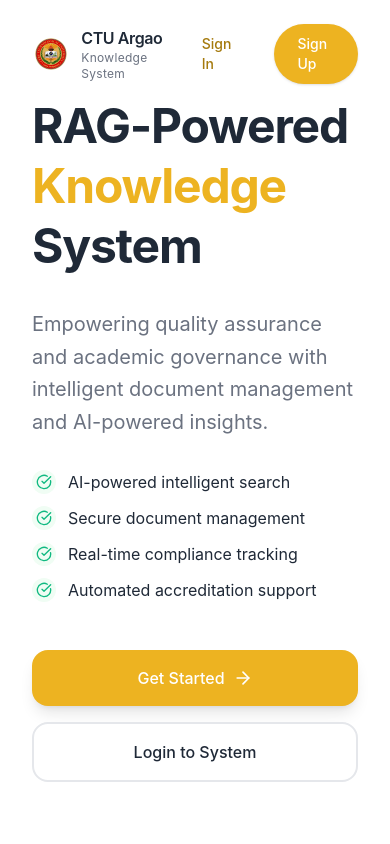
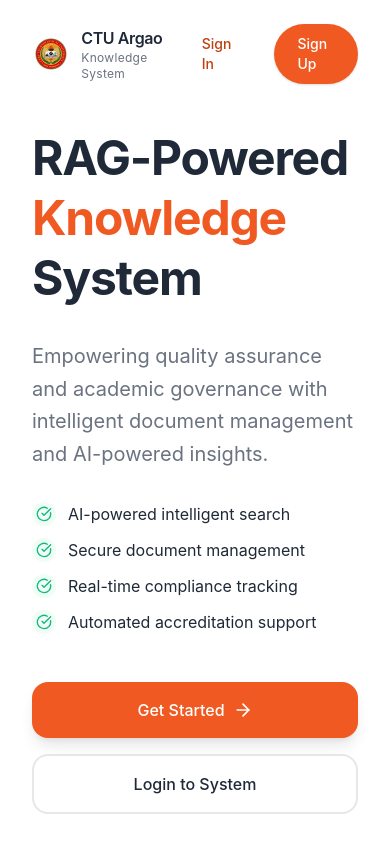
Before and after one commit to durf-nvn/rag-governance, a React (Vite) app: page / in a window 390 px wide. Shown: the top 844 px of the page. Built offline with nearby package versions, Linux system fonts and the light colour scheme; no server answers.

Commit message:
changed from gold to orange

```diff
--- a/src/app/pages/LandingPage.tsx
+++ b/src/app/pages/LandingPage.tsx
@@ -36,13 +36,13 @@ export function LandingPage() {
       icon: Database,
       title: "Knowledge Repository",
       description: "Store and manage all institutional policies, procedures, and documents in one secure, searchable location.",
-      color: "#EDB321"
+      color: "#F05A22"
     },
     {
       icon: MessageSquare,
       title: "AI Policy Q&A",
       description: "Ask questions in natural language and receive instant, accurate answers with source citations from documents.",
-      color: "#EDB321"
+      color: "#F05A22"
     },
     {
       icon: Award,
@@ -54,13 +54,13 @@ export function LandingPage() {
       icon: FileSearch,
       title: "Governance Reference",
       description: "Quick access to CHED memoranda, university policies, and regulatory frameworks with advanced search.",
-      color: "#EDB321"
+      color: "#F05A22"
     },
     {
       icon: Shield,
       title: "Audit Trail",
       description: "Complete tracking of all system activities including queries, document access, and version changes.",
-      color: "#EDB321"
+      color: "#F05A22"
     },
     {
       icon: Users,
@@ -98,13 +98,13 @@ export function LandingPage() {
           <div className="flex items-center gap-4">
             <Link
               to="/login"
-              className="px-6 py-2.5 text-sm font-medium text-[#A57A0D] hover:text-[#EDB321] transition-colors"
+              className="px-6 py-2.5 text-sm font-medium text-[#C23E0F] hover:text-[#F05A22] transition-colors"
             >
               Sign In
             </Link>
             <Link
               to="/signup"
-              className="px-6 py-2.5 text-sm font-medium bg-[#EDB321] text-white rounded-full hover:bg-[#A57A0D] transition-all shadow-sm hover:shadow-md"
+              className="px-6 py-2.5 text-sm font-medium bg-[#F05A22] text-white rounded-full hover:bg-[#C23E0F] transition-all shadow-sm hover:shadow-md"
             >
               Sign Up
             </Link>
@@ -113,7 +113,7 @@ export function LandingPage() {
       </nav>
 
       {/* Hero Section */}
-      <section className="relative pt-24 pb-24 overflow-hidden">
+      <section className="relative pt-32 pb-24 overflow-hidden">
         <div className="container mx-auto px-8">
           <div className="grid lg:grid-cols-2 gap-16 items-center">
             {/* Left Column */}
@@ -124,7 +124,7 @@ export function LandingPage() {
                 <h1 className="text-5xl md:text-6xl lg:text-7xl font-bold text-[#1F2937] leading-tight tracking-tight">
                   RAG-Powered
                   <br />
-                  <span className="text-[#EDB321]">Knowledge</span>
+                  <span className="text-[#F05A22]">Knowledge</span>
                   <br />
                   System
                 </h1>
@@ -149,14 +149,14 @@ export function LandingPage() {
               <div className="flex flex-col sm:flex-row gap-4 pt-4">
                 <Link
                   to="/signup"
-                  className="group inline-flex items-center justify-center gap-2 px-8 py-4 bg-[#EDB321] text-white rounded-2xl hover:bg-[#A57A0D] transition-all font-medium shadow-lg hover:shadow-xl"
+                  className="group inline-flex items-center justify-center gap-2 px-8 py-4 bg-[#F05A22] text-white rounded-2xl hover:bg-[#C23E0F] transition-all font-medium shadow-lg hover:shadow-xl"
                 >
                   Get Started
                   <ArrowRight className="h-5 w-5 group-hover:translate-x-1 transition-transform" />
                 </Link>
                 <Link
                   to="/login"
-                  className="inline-flex items-center justify-center px-8 py-4 bg-white border-2 border-[#E5E7EB] text-[#1F2937] rounded-2xl hover:border-[#EDB321] hover:text-[#EDB321] transition-all font-medium"
+                  className="inline-flex items-center justify-center px-8 py-4 bg-white border-2 border-[#E5E7EB] text-[#1F2937] rounded-2xl hover:border-[#F05A22] hover:text-[#F05A22] transition-all font-medium"
                 >
                   Login to System
                 </Link>
@@ -177,7 +177,7 @@ export function LandingPage() {
             </div>
 
             {/* Right Column */}
-            <div className="relative hidden lg:block -mt-20">
+            <div className="relative hidden lg:block">
               <div className="relative">
                 <div className="rounded-3xl overflow-hidden shadow-2xl">
                   <img
@@ -189,8 +189,8 @@ export function LandingPage() {
 
                 <div className="absolute -bottom-8 -left-8 bg-white rounded-2xl shadow-xl p-6 border border-[#E5E7EB]">
                   <div className="flex items-center gap-4">
-                    <div className="w-12 h-12 bg-[#FAECC6] rounded-xl flex items-center justify-center">
-                      <Database className="h-6 w-6 text-[#EDB321]" />
+                    <div className="w-12 h-12 bg-[#FFF0E6] rounded-xl flex items-center justify-center">
+                      <Database className="h-6 w-6 text-[#F05A22]" />
                     </div>
                     <div>
                       {/* DYNAMIC DOCUMENT COUNT */}
@@ -261,7 +261,7 @@ export function LandingPage() {
       {/* Stats Section */}
       <section className="py-24 bg-white">
         <div className="container mx-auto px-8">
-          <div className="bg-gradient-to-br from-[#EDB321] to-[#A57A0D] rounded-[3rem] p-16">
+          <div className="bg-gradient-to-br from-[#F05A22] to-[#C23E0F] rounded-[3rem] p-16">
             <div className="text-center mb-12">
               <h2 className="text-3xl md:text-4xl font-bold text-white mb-4">
                 Trusted by CTU Community
@@ -310,7 +310,7 @@ export function LandingPage() {
             <div className="pt-4">
               <Link
                 to="/signup"
-                className="inline-flex items-center gap-2 px-10 py-5 bg-[#EDB321] text-white rounded-2xl hover:bg-[#A57A0D] transition-all font-medium text-lg shadow-xl hover:shadow-2xl"
+                className="inline-flex items-center gap-2 px-10 py-5 bg-[#F05A22] text-white rounded-2xl hover:bg-[#C23E0F] transition-all font-medium text-lg shadow-xl hover:shadow-2xl"
               >
                 Get Started Today
                 <ArrowRight className="h-5 w-5" />
@@ -337,9 +337,9 @@ export function LandingPage() {
               </div>
             </div>
             <div className="flex gap-8 text-sm text-[#6B7280]">
-              <a href="#" className="hover:text-[#EDB321] transition-colors">Privacy Policy</a>
-              <a href="#" className="hover:text-[#EDB321] transition-colors">Terms of Service</a>
-              <a href="#" className="hover:text-[#EDB321] transition-colors">Contact</a>
+              <a href="#" className="hover:text-[#F05A22] transition-colors">Privacy Policy</a>
+              <a href="#" className="hover:text-[#F05A22] transition-colors">Terms of Service</a>
+              <a href="#" className="hover:text-[#F05A22] transition-colors">Contact</a>
             </div>
           </div>
         </div>
```
